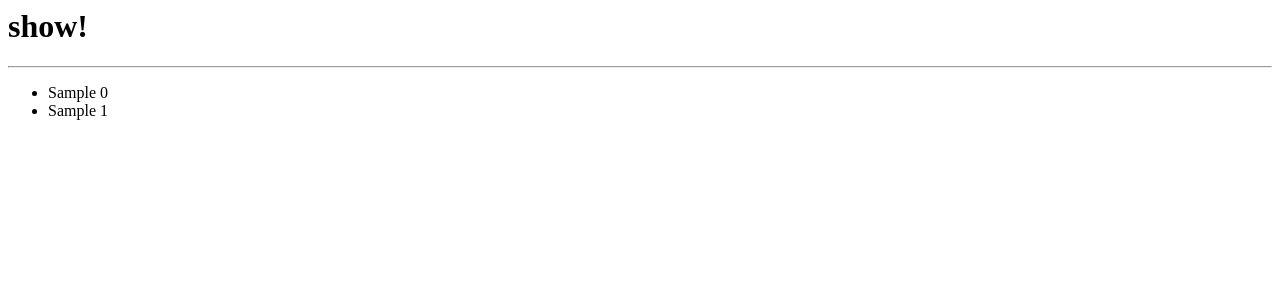
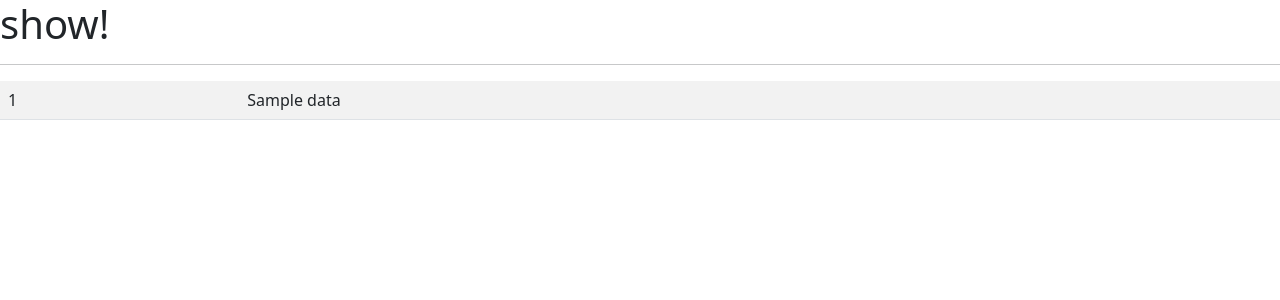
Before and after one commit to ggoreb/2022_kd3_tutorial, a Django app: template firstapp/templates/show.html in a window 1280 px wide. Shown: the top 300 px of the page. Run offline with Django 3.2, Linux system fonts and the light colour scheme; the template is opened without the code that fills it: most values are stand-ins (such as "Sample title", 1, 10 or a date in 2020).

Commit message:
template + bootstrap

```diff
--- a/firstapp/templates/show.html
+++ b/firstapp/templates/show.html
@@ -1,8 +1,14 @@
+<link href="https://cdn.jsdelivr.net/npm/bootstrap@5.1.3/dist/css/bootstrap.min.css" rel="stylesheet">
+
 <body>
   <h1>show!</h1>
   <hr>
-  <ul>
-    <li>{{ data.0.name }}</li>
-    <li>{{ data.1.name }}</li>
-  </ul>
+  <table class="table table-striped">
+    {% for c in data %}
+      <tr>
+        <td>{{ c.id }}</td>
+        <td>{{ c.name }}</td>
+      </tr>
+    {% endfor %}
+  </table>
 </body>
```
Also changed, not shown: db.sqlite3.
